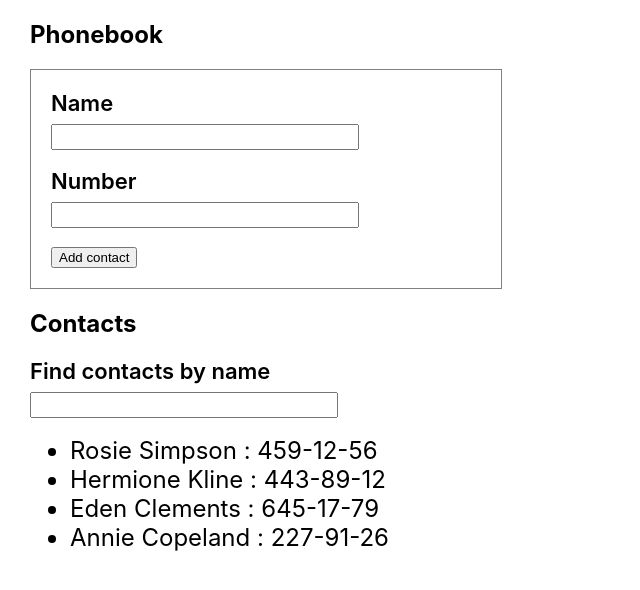
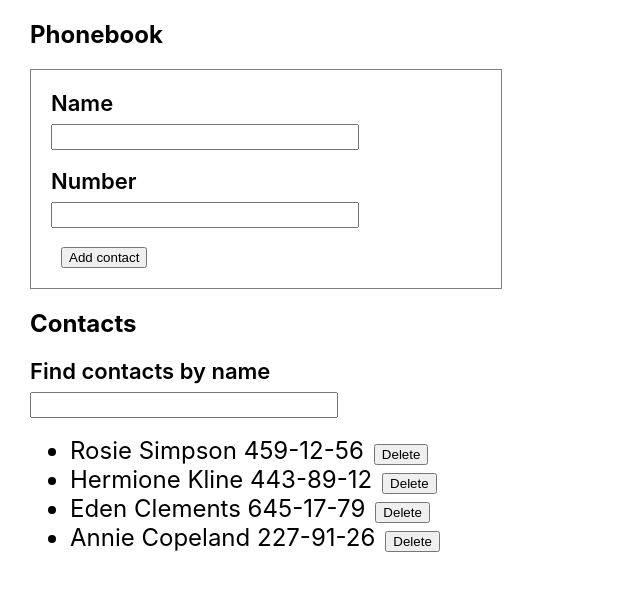
Before and after one commit to azzzteca/goit-react-hw-02-phonebook, a React (Create React App) app: page / in a window 1280 px wide. Shown: the top 590 px of the page, without its empty margins (0-640 px from the left). Built offline with nearby package versions, Linux system fonts and the light colour scheme.

Commit message:
all done

```diff
--- a/src/App.js
+++ b/src/App.js
@@ -2,26 +2,31 @@ import React, { Component } from 'react';
 import { v4 as uuidv4 } from 'uuid';
 import { Section } from './components/Section/Section.jsx';
 import { InputForm } from './components/InputForm/InputForm.jsx';
-import { Contacts } from './components/Contacts/Contacts.jsx';
+import { Filter } from './components/Filter/Filter.jsx';
+import { ContactList } from './components/ContactList/ContactList.jsx';
 import s from './App.module.css';
 
-class App extends Component {
+export class App extends Component {
   state = {
     contacts: [
-      { id: 'id-1', name: 'Rosie Simpson', number: '459-12-56' },
-      { id: 'id-2', name: 'Hermione Kline', number: '443-89-12' },
-      { id: 'id-3', name: 'Eden Clements', number: '645-17-79' },
-      { id: 'id-4', name: 'Annie Copeland', number: '227-91-26' },
+      { id: uuidv4(), name: 'Rosie Simpson', number: '459-12-56' },
+      { id: uuidv4(), name: 'Hermione Kline', number: '443-89-12' },
+      { id: uuidv4(), name: 'Eden Clements', number: '645-17-79' },
+      { id: uuidv4(), name: 'Annie Copeland', number: '227-91-26' },
     ],
     filter: '',
-    name: '',
-    number: '',
   };
 
   handleAddContact = evt => {
     evt.preventDefault();
-    console.log(evt.target.elements);
 
+    const doubleContact = this.state.contacts.find(
+      contact =>
+        evt.target.elements[0].value.toLowerCase() ===
+        contact.name.toLowerCase(),
+    );
+
+    if (!doubleContact) {
       const newContact = {
         id: uuidv4(),
         name: evt.target.elements.name.value,
@@ -33,9 +38,28 @@ class App extends Component {
           contacts: [...prevState.contacts, newContact],
         };
       });
+    } else {
+      alert(doubleContact.name + 'is alredy in contacts');
+    }
 
-    evt.target.elements[0].value = this.state.name;
-    evt.target.elements[1].value = this.state.number;
+    evt.target.elements[0].value = '';
+    evt.target.elements[1].value = '';
+  };
+
+  handleFilterContact = evt => {
+    evt.preventDefault();
+
+    this.setState({ filter: evt.target.value.toLowerCase() });
+  };
+
+  handleDeleteContact = evt => {
+    const arrayWithoutDeletedContact = this.state.contacts.filter(contact => {
+      return contact.id !== evt.target.id;
+    });
+
+    this.setState({
+      contacts: [...arrayWithoutDeletedContact],
+    });
   };
 
   render() {
@@ -43,11 +67,14 @@ class App extends Component {
       <div className={s.app}>
         <Section title={'Phonebook'}>
           <InputForm addContact={this.handleAddContact} />
-          <Contacts info={this.state.contacts} />
+          <ContactList />
+          <Filter
+            info={this.state}
+            filterContact={this.handleFilterContact}
+            deleteContact={this.handleDeleteContact}
+          />
         </Section>
       </div>
     );
   }
 }
-
-export default App;
--- /dev/null
+++ b/src/components/ContactList/ContactList.jsx
@@ -0,0 +1,7 @@
+export function ContactList() {
+  return (
+    <div>
+      <h2>Contacts</h2>
+    </div>
+  );
+}
--- a/src/components/Contacts/Contacts.jsx
+++ /dev/null
@@ -1,20 +0,0 @@
-import s from './Contacts.module.css';
-
-export function Contacts({ info }) {
-  return (
-    <div>
-      <h2>Contacts</h2>
-      <label>
-        Find contacts by name
-        <input type="text" />
-      </label>
-      <ul className={s.contactList}>
-        {info.map(contact => (
-          <li key={contact.id}>
-            {contact.name} : {contact.number}
-          </li>
-        ))}
-      </ul>
-    </div>
-  );
-}
--- a/src/components/Contacts/Contacts.module.css
+++ /dev/null
@@ -1,3 +0,0 @@
-li {
-  font-size: 24px;
-}
--- /dev/null
+++ b/src/components/Filter/Filter.jsx
@@ -0,0 +1,41 @@
+import PropTypes from 'prop-types';
+import s from './Filter.module.css';
+
+export function Filter({ info, filterContact, deleteContact }) {
+  const { contacts, filter } = info;
+  return (
+    <>
+      <label>
+        Find contacts by name
+        <input type="text" onChange={filterContact} />
+      </label>
+      <ul>
+        {!filter
+          ? contacts.map(contact => (
+              <li key={contact.id}>
+                {contact.name} {contact.number}
+                <button type="button" id={contact.id} onClick={deleteContact}>
+                  Delete
+                </button>
+              </li>
+            ))
+          : contacts
+              .filter(contact => contact.name.toLowerCase().includes(filter))
+              .map(contact => (
+                <li key={contact.id}>
+                  {contact.name} {contact.number}
+                </li>
+              ))}
+      </ul>
+    </>
+  );
+}
+
+Filter.propTypes = {
+  info: PropTypes.shape({
+    contacts: PropTypes.array,
+    filter: PropTypes.string,
+  }),
+  filterContact: PropTypes.func.isRequired,
+  deleteContact: PropTypes.func.isRequired,
+};
--- /dev/null
+++ b/src/components/Filter/Filter.module.css
@@ -0,0 +1,13 @@
+li {
+  font-size: 24px;
+}
+
+button {
+  margin-left: 10px;
+}
+
+button:hover {
+  background-color: orange;
+  border: 2px solid orange;
+  border-radius: 4px;
+}
--- a/src/components/InputForm/InputForm.jsx
+++ b/src/components/InputForm/InputForm.jsx
@@ -1,3 +1,4 @@
+import PropTypes from 'prop-types';
 import s from './InputForm.module.css';
 
 export function InputForm({ addContact }) {
@@ -29,3 +30,7 @@ export function InputForm({ addContact }) {
     </form>
   );
 }
+
+InputForm.propTypes = {
+  addContact: PropTypes.func.isRequired,
+};
--- a/src/index.js
+++ b/src/index.js
@@ -1,7 +1,7 @@
 import React from 'react';
 import ReactDOM from 'react-dom';
 import './index.css';
-import App from './App';
+import { App } from './App';
 
 ReactDOM.render(
   <React.StrictMode>
```
Lines whose indentation alone changed are shown as unchanged.
